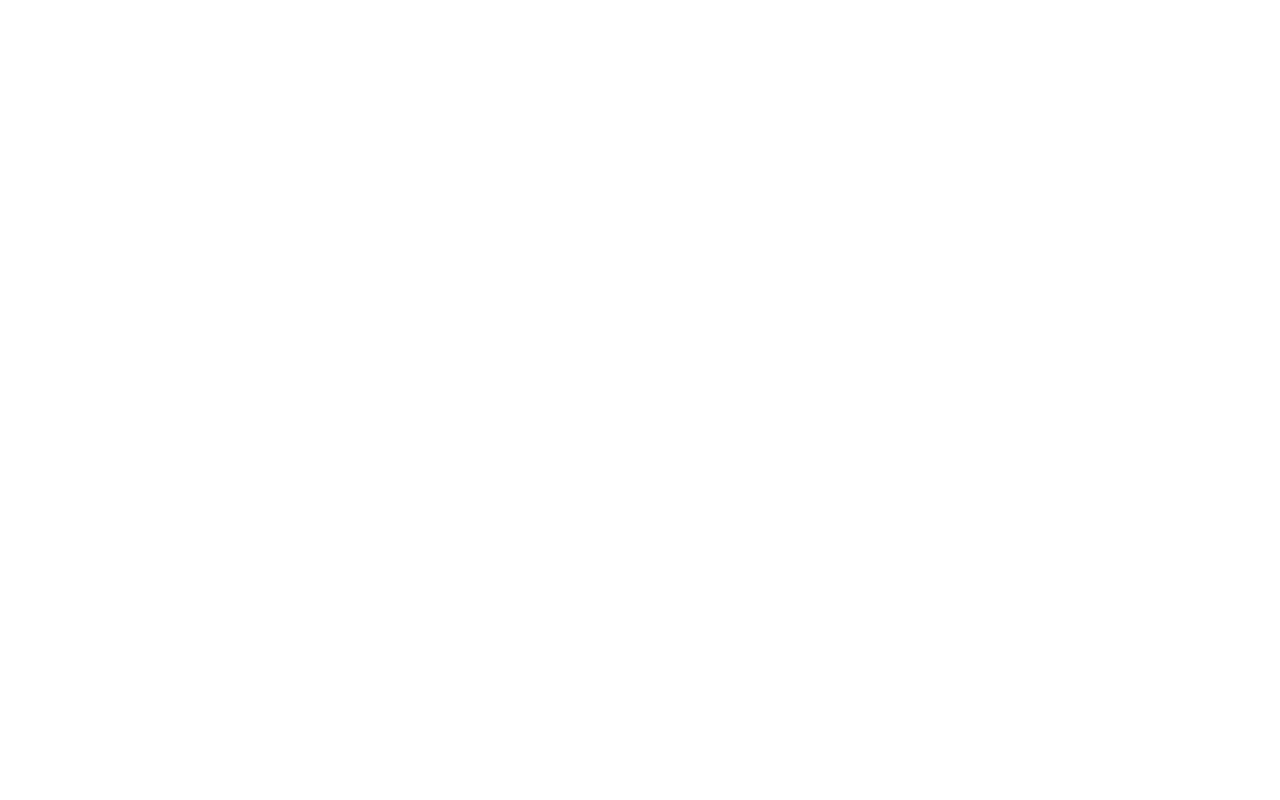
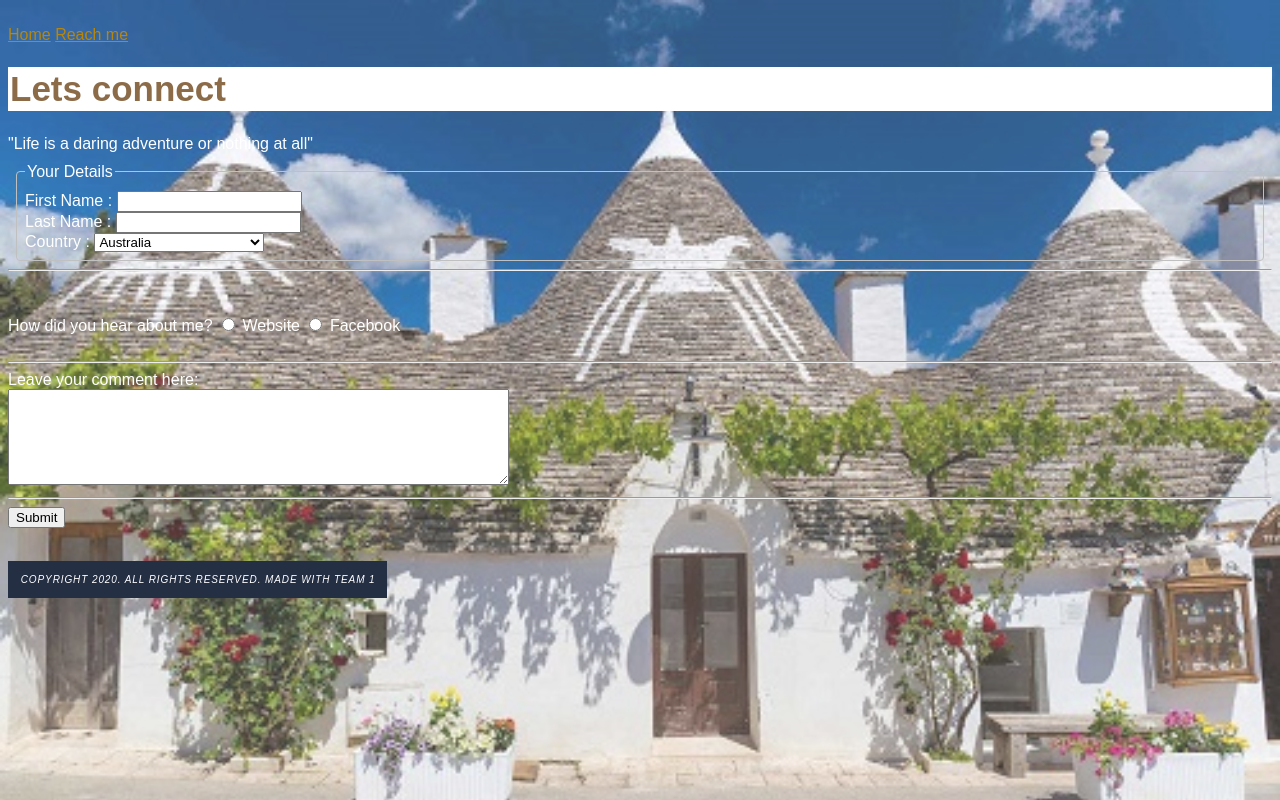
Before and after one commit to Senthil4249/myteststories, a plain HTML site: page contact.html in a window 1280 px wide. Drawn offline with Linux system fonts and the light colour scheme.

Commit message:
Added contact html form

```diff
--- a/contact.html
+++ b/contact.html
@@ -0,0 +1,69 @@
+<!DOCTYPE html>
+<html lang="en">
+
+<head>
+    <meta charset="UTF-8">
+    <meta http-equiv="X-UA-Compatible" content="IE=edge">
+    <meta name="viewport" content="width=device-width, initial-scale=1.0">
+    <link rel="stylesheet" type="text/css" href="./css/styles.css" />
+    <title>SampleExercise</title>
+</head>
+
+<body>
+    <!-- <img src="Resort.jpeg" alt="Trulli" width="1335" height="450" id="resort_img"> -->
+    <br>
+    <a href="./index.html" class="reflink">Home</a>
+    <a href="./contact.html" class="reflink">Reach me</a>
+    <h1>Lets connect</h1>
+    <quote>"Life is a daring adventure or nothing at all"</quote>
+
+    <fieldset>
+        <legend>Your Details</legend>
+        <form action="submission.html" method="POST">
+            <section class="details">
+                <label for="firstname">First Name :</label>
+                <input type="text" name="firstname" id="firstname" required>
+                <br>
+                <label for="lastname">Last Name :</label>
+                <input type="text" name="lastname" id="lastname" required>
+                <br>
+                <label for="country">Country       :</label>
+                <select name="country" id="country">
+                    <option value="aus">Australia</option>
+                    <option value="ind">India</option>
+                    <option value="usa">United States of America</option>
+                </select>
+            </section>
+        </form>
+        <!-- etc -->
+    </fieldset>
+    <hr>
+    <br>
+    <br>
+    <section class="hearabout">
+        <span>How did you hear about me? </span>
+        <input type="radio" name="hearabout" id="web" value="web">
+        <label for="web">Website</label>
+        <input type="radio" name="hearabout" id="fbook" value="fbook">
+        <label for="fbook">Facebook</label>
+    </section>
+    <br>
+    <hr>
+    <section class="extra-info">
+        <label for="extra">Leave your comment here:</label>
+        <br>
+        <textarea id="extra" name="extra" rows="6" cols="60" required></textarea>
+    </section>
+    <hr>
+
+    <section class="submission">
+        <input type="submit" value="Submit">
+    </section>
+    <br>
+    <br>
+    <footer>
+        <h3>Copyright 2020. All rights reserved. Made with Team 1</h3>
+    </footer>
+</body>
+
+</html>
--- a/css/styles.css
+++ b/css/styles.css
@@ -2,10 +2,18 @@ body {
     background-color: #242f44;
     color: white;
     font-family: 'Oswald', sans-serif;
-    background-image:linear-gradient(rgba(0, 0, 255, 0.5), rgba(255, 255, 0, 0.5)),
-    url("/Resort.jpeg");;
+    /*background-image:linear-gradient(rgba(0, 0, 255, 0.5), rgba(255, 255, 0, 0.5)),
+    url("/Resort.jpeg");*/
+    background-image:url("/Resort.jpeg");
+    background-repeat: no-repeat;
+    background-attachment: fixed;
+    background-size: cover;
+    background-color: rgba(255,255,255,0.2);
+    background-blend-mode: lighten;
   }
-
+  img {
+    opacity: 0.5;
+  }
   header {
     text-align: center;
     margin-top: 1px;
@@ -43,10 +51,11 @@ body {
   }
 
   th {
-    border: 1px solid #8c6b48;
+    border: 1px solid black;
     background-color:dodgerblue
   }
   .city {
+      border: 1px solid black;
       background-color:grey;
       text-align: center;
       font-weight: bold;
@@ -55,7 +64,7 @@ body {
 
   table {
     text-align: center;
-
+    border: 1px solid black;
 
   }
   .tabhead h1 {
@@ -64,7 +73,9 @@ body {
   }
 
   td {
-    border: 1px solid #8c6b48;
+    border: 1px solid black;
+    color: darkmagenta;
+    background-color: lightcyan;
     width: 100px;
   }
 
@@ -94,3 +105,23 @@ body {
   .left {
     width: 150px;
   }
+  p {
+    color:black;
+    font-size: medium;
+  }
+  ul {
+    color:black;
+    font-size: medium;
+    font-weight: bold;
+  }
+
+  fieldset {
+    margin: 8px;
+    border: 1px solid silver;
+    padding: 8px;
+    border-radius: 4px;
+}
+
+legend {
+    padding: 2px;
+}
```
